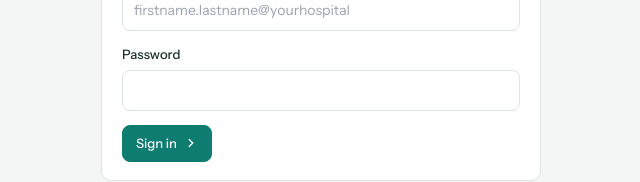
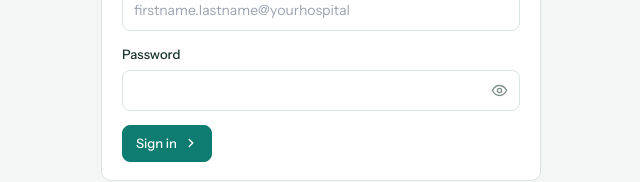
Before and after one commit to Dapper434/Clinvia, a React (Vite) app in the folder frontend/: page /login/hospital in a window 1280 px wide. Shown: the part 379-561 px from the top of the page, without its empty margins (319-959 px from the left). Built offline with nearby package versions, Linux system fonts and the light colour scheme; no server answers.

Commit message:
Add a show/hide eye button to every password field

```diff
--- a/frontend/src/components/drawers/AdminDrawers.jsx
+++ b/frontend/src/components/drawers/AdminDrawers.jsx
@@ -5,6 +5,7 @@ import { addWardApi, updateWardApi } from '../../api/wards.js'
 import { ASSIGNABLE_ROLES, roleLabel } from '../../utils/roles.js'
 import Drawer, { FormError } from '../ui/Drawer.jsx'
 import { Check } from '../ui/icons.jsx'
+import PasswordInput from '../ui/PasswordInput.jsx'
 
 const tempPassword = () => `Clinvia-${Math.floor(1000 + Math.random() * 9000)}`
 
@@ -102,7 +103,7 @@ export function StaffDrawer({ staff, domain, done, close, canManage = true, isMe
             </select></div>
           <div className="field">
             <label htmlFor="s-p">{editing ? 'New password' : 'Temporary password'}</label>
-            <input id="s-p" value={f.password} onChange={set('password')} placeholder={editing ? 'Leave empty to keep the current one' : ''} />
+            <PasswordInput id="s-p" defaultVisible value={f.password} onChange={set('password')} placeholder={editing ? 'Leave empty to keep the current one' : ''} />
             <small>{editing ? 'They will be asked to change it at their next sign-in.' : 'They change it on first sign-in'}</small>
           </div>
           {editing && !isMe ? (
--- /dev/null
+++ b/frontend/src/components/ui/PasswordInput.jsx
@@ -0,0 +1,22 @@
+import { useState } from 'react'
+import { Eye, EyeOff } from './icons.jsx'
+
+/** A password field with an eye button to show or hide what's typed. */
+export default function PasswordInput({ defaultVisible = false, style, ...props }) {
+  const [visible, setVisible] = useState(defaultVisible)
+  return (
+    <div className="pw-wrap">
+      <input {...props} type={visible ? 'text' : 'password'} style={{ ...style, paddingRight: 42 }} />
+      <button
+        type="button"
+        className="pw-eye"
+        onClick={() => setVisible((v) => !v)}
+        aria-label={visible ? 'Hide password' : 'Show password'}
+        aria-pressed={visible}
+        title={visible ? 'Hide password' : 'Show password'}
+      >
+        {visible ? <EyeOff /> : <Eye />}
+      </button>
+    </div>
+  )
+}
--- a/frontend/src/components/ui/icons.jsx
+++ b/frontend/src/components/ui/icons.jsx
@@ -25,3 +25,5 @@ export const NavStaff = () => <N><circle cx="12" cy="8" r="4" /><path d="M4 21c1
 export const NavNetwork = () => <N><circle cx="12" cy="5" r="2.5" /><circle cx="5" cy="18" r="2.5" /><circle cx="19" cy="18" r="2.5" /><path d="M12 7.5v4M12 11.5l-5.5 4.5M12 11.5l5.5 4.5" /></N>
 export const NavDirectory = () => <N><circle cx="11" cy="11" r="7" /><path d="M20 20l-3.5-3.5M8.5 12.5c.5-1.4 1.4-2 2.5-2s2 .6 2.5 2M11 8.2h.01" /></N>
 export const NavSettings = () => <N><path d="M4 21V14M4 10V3M12 21V12M12 8V3M20 21V16M20 12V3M1 14h6M9 8h6M17 16h6" /></N>
+export const Eye = () => <S width="17" height="17" viewBox="0 0 24 24" strokeWidth="1.9" strokeLinecap="round" strokeLinejoin="round"><path d="M2 12s3.6-7 10-7 10 7 10 7-3.6 7-10 7S2 12 2 12z" /><circle cx="12" cy="12" r="3" /></S>
+export const EyeOff = () => <S width="17" height="17" viewBox="0 0 24 24" strokeWidth="1.9" strokeLinecap="round" strokeLinejoin="round"><path d="M9.9 5.2A10.6 10.6 0 0 1 12 5c6.4 0 10 7 10 7a17.6 17.6 0 0 1-3.2 4.2M6.6 6.6C3.8 8.4 2 12 2 12s3.6 7 10 7a10.3 10.3 0 0 0 5.4-1.6M9.9 9.9a3 3 0 0 0 4.2 4.2M3 3l18 18" /></S>
--- a/frontend/src/pages/Login.jsx
+++ b/frontend/src/pages/Login.jsx
@@ -5,6 +5,7 @@ import AuthLayout, { Loader } from '../components/auth/AuthLayout.jsx'
 import { Right } from '../components/ui/icons.jsx'
 import { useAuth } from '../context/useAuth.js'
 import { homePathForRole } from '../utils/roles.js'
+import PasswordInput from '../components/ui/PasswordInput.jsx'
 
 const COPY = {
   hospital: {
@@ -67,7 +68,7 @@ export default function Login({ portal = 'hospital' }) {
         </div>
         <div className="field">
           <label htmlFor="password">Password</label>
-          <input id="password" type="password" autoComplete="current-password" value={password} onChange={(e) => setPassword(e.target.value)} required />
+          <PasswordInput id="password" autoComplete="current-password" value={password} onChange={(e) => setPassword(e.target.value)} required />
         </div>
         {error ? <p className="warn" role="alert">{error}</p> : null}
         <button className="btn primary" type="submit" disabled={busy} style={{ justifySelf: 'start' }}>
--- a/frontend/src/pages/RegisterHospital.jsx
+++ b/frontend/src/pages/RegisterHospital.jsx
@@ -5,6 +5,7 @@ import AuthLayout, { Loader } from '../components/auth/AuthLayout.jsx'
 import { Check } from '../components/ui/icons.jsx'
 import { useAuth } from '../context/useAuth.js'
 import { homePathForRole } from '../utils/roles.js'
+import PasswordInput from '../components/ui/PasswordInput.jsx'
 
 const STOP = new Set(['hospital', 'the', 'county', 'referral', 'level', 'national', 'mission', 'medical', 'centre', 'center', 'clinic', 'of', 'and', 'sub'])
 const suggestSlug = (name) =>
@@ -87,8 +88,8 @@ export default function RegisterHospital() {
               </div></div>
             <div className="field"><label htmlFor="rh-ap">Phone</label><input id="rh-ap" type="tel" value={f.adminPhone} onChange={set('adminPhone')} /></div>
             <div />
-            <div className="field"><label htmlFor="rh-pw">Password <em>*</em></label><input id="rh-pw" type="password" value={f.password} onChange={set('password')} autoComplete="new-password" /><small>At least 8 characters, with a number or symbol</small></div>
-            <div className="field"><label htmlFor="rh-pc">Password again <em>*</em></label><input id="rh-pc" type="password" value={f.confirm} onChange={set('confirm')} autoComplete="new-password" /></div>
+            <div className="field"><label htmlFor="rh-pw">Password <em>*</em></label><PasswordInput id="rh-pw" value={f.password} onChange={set('password')} autoComplete="new-password" /><small>At least 8 characters, with a number or symbol</small></div>
+            <div className="field"><label htmlFor="rh-pc">Password again <em>*</em></label><PasswordInput id="rh-pc" value={f.confirm} onChange={set('confirm')} autoComplete="new-password" /></div>
           </div>
         </div>
         {error ? <p className="warn" role="alert">{error}</p> : null}
--- a/frontend/src/pages/SignUpPatient.jsx
+++ b/frontend/src/pages/SignUpPatient.jsx
@@ -4,6 +4,7 @@ import AuthLayout, { Loader } from '../components/auth/AuthLayout.jsx'
 import { Check } from '../components/ui/icons.jsx'
 import { useAuth } from '../context/useAuth.js'
 import { homePathForRole } from '../utils/roles.js'
+import PasswordInput from '../components/ui/PasswordInput.jsx'
 
 export default function SignUpPatient() {
   const { user, role, signUpPatient, loading } = useAuth()
@@ -47,8 +48,8 @@ export default function SignUpPatient() {
         <div className="field"><label htmlFor="su-n">Full name <em>*</em></label><input id="su-n" value={f.fullName} onChange={set('fullName')} autoComplete="name" /></div>
         <div className="field"><label htmlFor="su-e">Email <em>*</em></label><input id="su-e" type="email" value={f.email} onChange={set('email')} autoComplete="email" /></div>
         <div className="field"><label htmlFor="su-p">Phone</label><input id="su-p" type="tel" value={f.phone} onChange={set('phone')} autoComplete="tel" /></div>
-        <div className="field"><label htmlFor="su-pw">Password <em>*</em></label><input id="su-pw" type="password" value={f.password} onChange={set('password')} autoComplete="new-password" /><small>At least 8 characters, with a number or symbol</small></div>
-        <div className="field"><label htmlFor="su-pc">Password again <em>*</em></label><input id="su-pc" type="password" value={f.confirm} onChange={set('confirm')} autoComplete="new-password" /></div>
+        <div className="field"><label htmlFor="su-pw">Password <em>*</em></label><PasswordInput id="su-pw" value={f.password} onChange={set('password')} autoComplete="new-password" /><small>At least 8 characters, with a number or symbol</small></div>
+        <div className="field"><label htmlFor="su-pc">Password again <em>*</em></label><PasswordInput id="su-pc" value={f.confirm} onChange={set('confirm')} autoComplete="new-password" /></div>
         {error ? <p className="warn" role="alert">{error}</p> : null}
         <button className="btn primary" type="submit" disabled={busy} style={{ justifySelf: 'start' }}><Check />Create account</button>
       </form>
--- a/frontend/src/pages/staff/RegisterPatient.jsx
+++ b/frontend/src/pages/staff/RegisterPatient.jsx
@@ -6,6 +6,7 @@ import { useShell } from '../../components/shell/shellContext.js'
 import { Check } from '../../components/ui/icons.jsx'
 import Page from '../../components/ui/Page.jsx'
 import { useAuth } from '../../context/useAuth.js'
+import PasswordInput from '../../components/ui/PasswordInput.jsx'
 
 const todayLocal = () => {
   const d = new Date()
@@ -112,7 +113,7 @@ export default function RegisterPatient() {
           <label className="check"><input type="checkbox" checked={f.portal} onChange={set('portal')} /> Create a portal account</label>
           <div className="fields" hidden={!f.portal} style={{ marginTop: 14 }}>
             <div className="field"><label htmlFor="f-email">Email <em>*</em></label><input id="f-email" type="email" value={f.email} onChange={set('email')} /></div>
-            <div className="field"><label htmlFor="f-pw">Temporary password</label><input id="f-pw" value={f.password} onChange={set('password')} /><small>The patient changes it on first sign-in</small></div>
+            <div className="field"><label htmlFor="f-pw">Temporary password</label><PasswordInput id="f-pw" defaultVisible value={f.password} onChange={set('password')} /><small>The patient changes it on first sign-in</small></div>
           </div>
           {!f.portal ? <p className="muted" style={{ fontSize: 12.5, marginTop: 10 }}>You&apos;ll get a link code on the patient&apos;s record so they can set up the portal later.</p> : null}
         </fieldset>
--- a/frontend/src/styles/clinvia.css
+++ b/frontend/src/styles/clinvia.css
@@ -286,3 +286,7 @@
   .cv .wd em{display:none}
 }
 @media (prefers-reduced-motion:reduce){.cv *,.cv *::before,.cv *::after{transition:none!important;animation:none!important}}
+.cv .pw-wrap{position:relative;width:100%;min-width:0}
+.cv .pw-eye{position:absolute;right:5px;top:50%;transform:translateY(-50%);width:32px;height:30px;display:grid;place-items:center;border-radius:6px;color:var(--ink-3)}
+.cv .pw-eye:hover{color:var(--ink);background:var(--paper)}
+.cv .pw-wrap input::-ms-reveal{display:none}
```
Also changed, not shown: frontend/src/pages/ChangePassword.jsx (+4 -3 lines).
